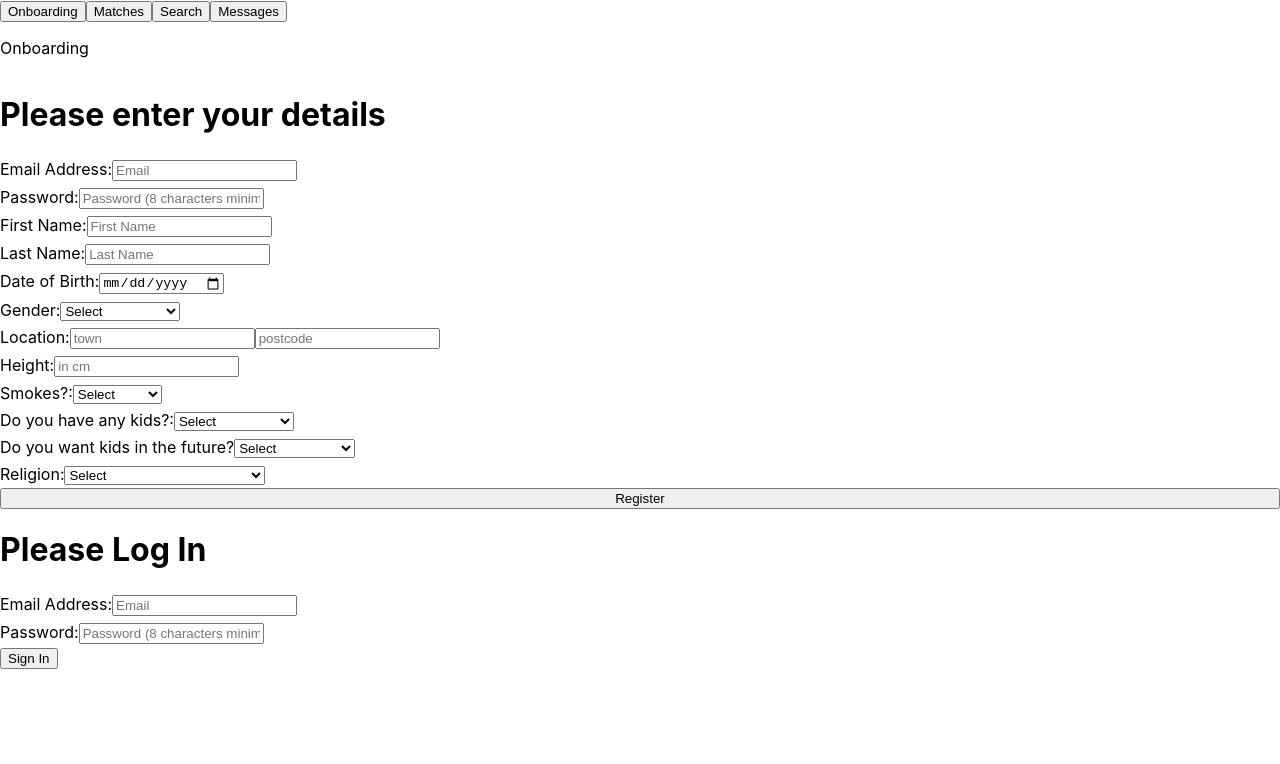
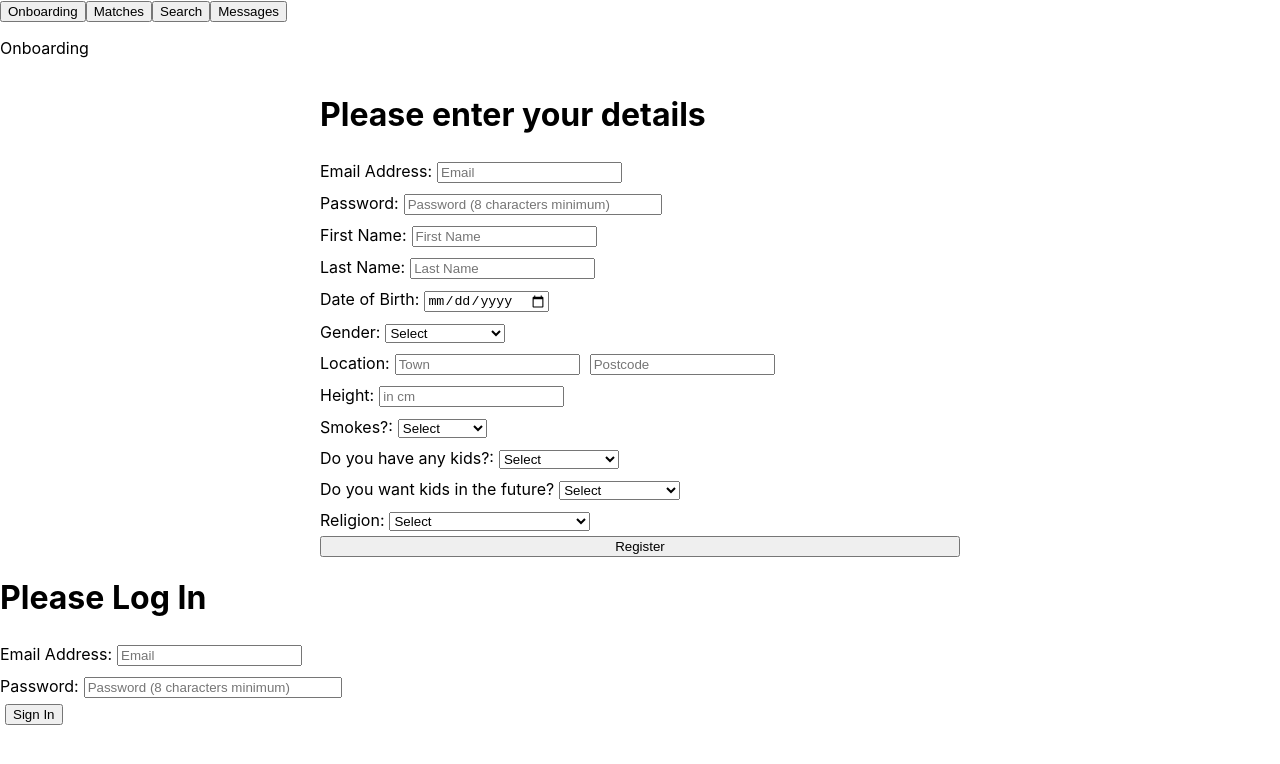
Before and after one commit to russellcs/ft1-dating-app, a React (Create React App) app: page / in a window 1280 px wide. Shown: the top 764 px of the page. Built offline with nearby package versions, Linux system fonts and the light colour scheme.

Commit message:
splitting into multiple components

```diff
--- a/src/components/Register.jsx
+++ b/src/components/Register.jsx
@@ -1,14 +1,10 @@
 import { useState } from "react";
-import {
-  religions,
-  wantKids,
-  smokes,
-  genders,
-  schema,
-  joiDataReorder,
-} from "../config/formConfig";
-import "./register.css";
+import { schema, joiDataReorder } from "../config/formConfig";
+import "./Register/register.css";
 import Joi from "joi";
+import RegisterPartOne from "./Register/RegisterPartOne";
+import RegisterPartTwo from "./Register/RegisterPartTwo";
+import RegisterPartThree from "./Register/RegisterPartThree";
 
 const Register = (props) => {
   let [data, setData] = useState({});
@@ -42,6 +38,7 @@ const Register = (props) => {
   console.log(errors);
   return (
     <>
+      <div className="container">
         <form
           className="form"
           onInput={onInput}
@@ -49,130 +46,12 @@ const Register = (props) => {
           name="registerForm"
         >
           <h1>Please enter your details</h1>
-        <div className="formRow">
-          <label>
-            Email Address:
-            <input type="email" placeholder="Email" name="email" />
-          </label>
+          <RegisterPartOne />
+          <RegisterPartTwo />
+          <RegisterPartThree />
+          <input className="submit" type="submit" value="Register"></input>
+        </form>
       </div>
-        <div className="formRow">
-          <label>
-            Password:
-            <input
-              type="password"
-              placeholder="Password (8 characters minimum)"
-              name="password"
-              minLength="8"
-              required
-            />
-          </label>
-        </div>
-        <div className="formRow">
-          <label>
-            First Name:
-            <input type="name" placeholder="First Name" name="firstName" />
-          </label>
-        </div>
-        <div className="formRow">
-          <label>
-            Last Name:
-            <input type="name" placeholder="Last Name" name="lastName" />
-          </label>
-        </div>
-        <div className="formRow">
-          <label>
-            Date of Birth:
-            <input type="date" name="dateOfBirth" />
-          </label>
-        </div>
-        <div className="formRow">
-          <label>
-            Gender:
-            <select defaultValue={"DEFAULT"}>
-              <option value="DEFAULT" disabled>
-                Select
-              </option>
-              {genders.map((gender, index) => (
-                <option key={index} value={index}>
-                  {gender}
-                </option>
-              ))}
-            </select>
-          </label>
-        </div>
-        <div className="formRow">
-          <label>
-            Location:
-            <input type="name" name="location" placeholder="town" />
-            <input type="name" name="postcode" placeholder="postcode" />
-          </label>
-        </div>
-        <div className="formRow">
-          <label>
-            Height:
-            <input type="number" placeholder="in cm" name="height" />
-          </label>
-        </div>
-        <div className="formRow">
-          <label>
-            Smokes?:
-            <select defaultValue={"DEFAULT"} name="smokes">
-              <option value="DEFAULT" disabled>
-                Select
-              </option>
-              {smokes.map((smokes, index) => (
-                <option key={index} value={index}>
-                  {smokes}
-                </option>
-              ))}
-            </select>
-          </label>
-        </div>
-        <div className="formRow">
-          <label>
-            Do you have any kids?:
-            <select defaultValue={"DEFAULT"} name="haveKids">
-              <option value="DEFAULT" disabled>
-                Select
-              </option>
-              <option value="0">No</option>
-              <option value="1">Yes</option>
-              <option value="2">Prefer not to say</option>
-            </select>
-          </label>
-        </div>
-        <div className="formRow">
-          <label>
-            Do you want kids in the future?
-            <select defaultValue={"DEFAULT"} name="wantKids">
-              <option value="DEFAULT" disabled>
-                Select
-              </option>
-              {wantKids.map((kids, index) => (
-                <option key={index} value={index}>
-                  {kids}
-                </option>
-              ))}
-            </select>
-          </label>
-        </div>
-        <div className="formRow">
-          <label>
-            Religion:
-            <select defaultValue={"DEFAULT"} name="religion">
-              <option value="DEFAULT" disabled>
-                Select
-              </option>
-              {religions.map((religion, index) => (
-                <option key={index} value={index}>
-                  {religion}
-                </option>
-              ))}
-            </select>
-          </label>
-        </div>
-        <input type="submit" value="Register"></input>
-      </form>
     </>
   );
 };
--- /dev/null
+++ b/src/components/Register/RegisterPartOne.jsx
@@ -0,0 +1,38 @@
+const RegisterPartOne = () => {
+  return (
+    <>
+      <div className="formRow">
+        <label>
+          Email Address:
+          <input type="email" placeholder="Email" name="email" />
+        </label>
+      </div>
+      <div className="formRow">
+        <label>
+          Password:
+          <input
+            type="password"
+            placeholder="Password (8 characters minimum)"
+            name="password"
+            minLength="8"
+            required
+          />
+        </label>
+      </div>
+      <div className="formRow">
+        <label>
+          First Name:
+          <input type="name" placeholder="First Name" name="firstName" />
+        </label>
+      </div>
+      <div className="formRow">
+        <label>
+          Last Name:
+          <input type="name" placeholder="Last Name" name="lastName" />
+        </label>
+      </div>
+    </>
+  );
+};
+
+export default RegisterPartOne;
--- /dev/null
+++ b/src/components/Register/RegisterPartThree.jsx
@@ -0,0 +1,68 @@
+import { religions, wantKids, smokes } from "../../config/formConfig";
+
+const RegisterPartThree = () => {
+  return (
+    <>
+      <div className="formRow">
+        <label>
+          Smokes?:
+          <select defaultValue={"DEFAULT"} name="smokes">
+            <option value="DEFAULT" disabled>
+              Select
+            </option>
+            {smokes.map((smokes, index) => (
+              <option key={index} value={index}>
+                {smokes}
+              </option>
+            ))}
+          </select>
+        </label>
+      </div>
+      <div className="formRow">
+        <label>
+          Do you have any kids?:
+          <select defaultValue={"DEFAULT"} name="haveKids">
+            <option value="DEFAULT" disabled>
+              Select
+            </option>
+            <option value="0">No</option>
+            <option value="1">Yes</option>
+            <option value="2">Prefer not to say</option>
+          </select>
+        </label>
+      </div>
+      <div className="formRow">
+        <label>
+          Do you want kids in the future?
+          <select defaultValue={"DEFAULT"} name="wantKids">
+            <option value="DEFAULT" disabled>
+              Select
+            </option>
+            {wantKids.map((kids, index) => (
+              <option key={index} value={index}>
+                {kids}
+              </option>
+            ))}
+          </select>
+        </label>
+      </div>
+      <div className="formRow">
+        <label>
+          Religion:
+          <select defaultValue={"DEFAULT"} name="religion">
+            <option value="DEFAULT" disabled>
+              Select
+            </option>
+            {religions.map((religion, index) => (
+              <option key={index} value={index}>
+                {religion}
+              </option>
+            ))}
+          </select>
+        </label>
+      </div>
+    </>
+  );
+};
+
+export default RegisterPartThree;
--- /dev/null
+++ b/src/components/Register/RegisterPartTwo.jsx
@@ -0,0 +1,44 @@
+import { genders } from "../../config/formConfig";
+
+const RegisterPartTwo = () => {
+  return (
+    <>
+      <div className="formRow">
+        <label>
+          Date of Birth:
+          <input type="date" name="dateOfBirth" />
+        </label>
+      </div>
+      <div className="formRow">
+        <label>
+          Gender:
+          <select defaultValue={"DEFAULT"}>
+            <option value="DEFAULT" disabled>
+              Select
+            </option>
+            {genders.map((gender, index) => (
+              <option key={index} value={index}>
+                {gender}
+              </option>
+            ))}
+          </select>
+        </label>
+      </div>
+      <div className="formRow">
+        <label>
+          Location:
+          <input type="name" name="town" placeholder="Town" />
+          <input type="name" name="postcode" placeholder="Postcode" />
+        </label>
+      </div>
+      <div className="formRow">
+        <label>
+          Height:
+          <input type="number" placeholder="in cm" name="height" />
+        </label>
+      </div>
+    </>
+  );
+};
+
+export default RegisterPartTwo;
--- /dev/null
+++ b/src/components/Register/register.css
@@ -0,0 +1,30 @@
+.container {
+  display: flex;
+  justify-content: center;
+}
+
+/* .form {
+  width: 50vw;
+} */
+
+.formRow {
+  padding: 5px 0px;
+}
+
+.submit {
+  width: 50vw;
+  display: block;
+  margin: auto;
+}
+
+input {
+  margin: 0px 5px;
+}
+
+input[type="password"] {
+  width: 250px;
+}
+
+select {
+  margin: 0px 5px;
+}
--- a/src/components/register.css
+++ /dev/null
@@ -1,11 +0,0 @@
-label {
-  vertical-align: top;
-}
-.form {
-  display: flex;
-  flex-direction: column;
-}
-
-.formRow {
-  padding: 3px 0px;
-}
--- a/src/config/formConfig.js
+++ b/src/config/formConfig.js
@@ -37,6 +37,8 @@ export const genders = [
 
 const now = Date.now();
 const eigthteenYearsAgo = new Date(now - 1000 * 60 * 60 * 24 * 365 * 18);
+const ukPostcode =
+  "^([Gg][Ii][Rr] 0[Aa]{2})|((([A-Za-z][0-9]{1,2})|(([A-Za-z][A-Ha-hJ-Yj-y][0-9]{1,2})|(([AZa-z][0-9][A-Za-z])|([A-Za-z][A-Ha-hJ-Yj-y][0-9]?[A-Za-z])))) [0-9][A-Za-z]{2})$";
 export const schema = {
   email: Joi.string().email({ tlds: { allow: false } }),
   firstName: Joi.string().alphanum().max(30).min(2),
@@ -45,7 +47,7 @@ export const schema = {
   dateOfBirth: Joi.number().max(eigthteenYearsAgo.getTime()),
   height: Joi.number().integer().positive(),
   town: Joi.string().alphanum().max(30).min(2),
-  postcode: Joi.string().alphanum().max(7).min(2),
+  postcode: Joi.string().regex(RegExp(ukPostcode)),
 };
 
 //Add required to validation
```
Lines whose indentation alone changed are shown as unchanged.
